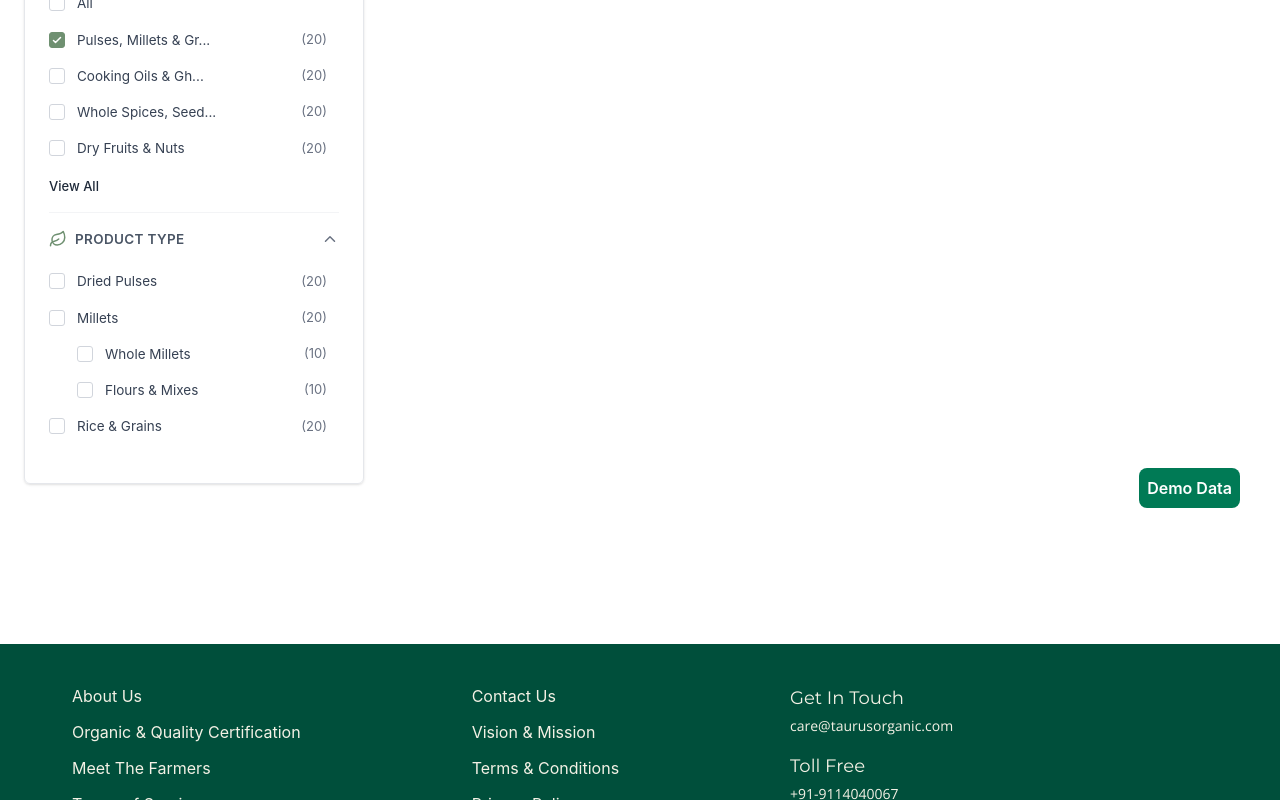
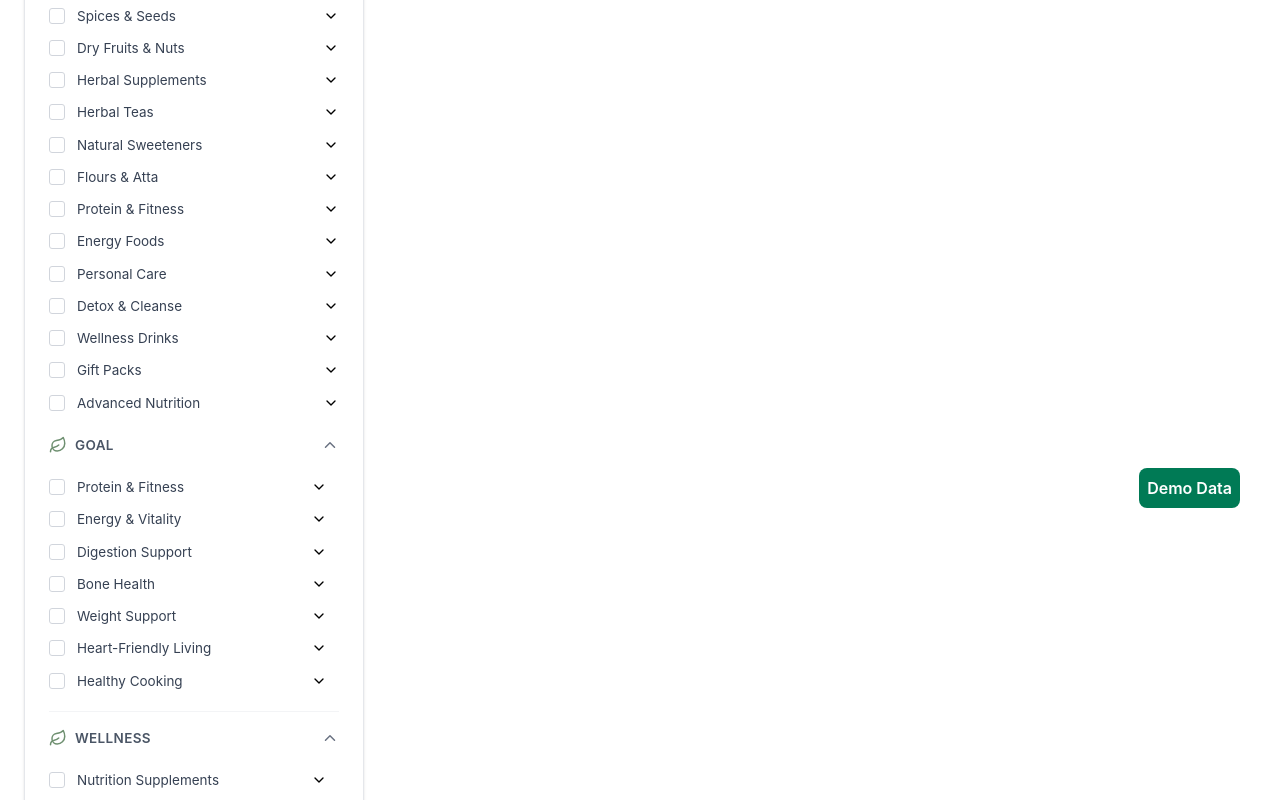
Before and after one commit to pairedProton/DrumEcom.React.web.self, a React (Vite) app: page /products in a window 1280 px wide. Shown: the part 260-1060 px from the top of the page. Built offline with nearby package versions, Linux system fonts and the light colour scheme.

Commit message:
all comit

```diff
--- a/src/pages/ProductList/ProductList.jsx
+++ b/src/pages/ProductList/ProductList.jsx
@@ -1,4 +1,4 @@
-import React, { useState } from 'react'
+import React, { useState, useEffect } from "react";
 import { LuLeaf, LuChevronDown, LuChevronUp } from "react-icons/lu"
 import { useParams } from 'react-router-dom'
 import {useCatDataHandler} from '../../hooks/useCatDataHandler'
@@ -7,25 +7,6 @@ import {useCatDataHandler} from '../../hooks/useCatDataHandler'
 
 
 const CustomCheckbox = ({ id, label, count, checked, onChange, indented = false }) => {
-
-
-const { categoryData, goalData, wellnessData } = useCatDataHandler();
-
-const { categorySlug, subCategorySlug } = useParams();
-// const {yoyo} = useParams();
-
-// console.log("this is params"+yoyo);
-
-const [filters, setFilters] = useState({
-  category: [],
-  subCategory: [],
-  goal: [],
-  goalSubCategory: [],
-  wellness: [],
-  wellnessSubCategory: [],
-});
-
-
   return (
     <div className={`flex items-center justify-between py-1.5 ${indented ? 'ml-7' : ''}`}>
       <div className="flex items-center gap-3 overflow-hidden">
@@ -87,70 +68,219 @@ const FilterAccordion = ({ title, defaultOpen = true, children }) => {
 };
 
 const ProductList = () => {
-  const [categories, setCategories] = useState({
-    all: false,
-    pulses: true,
-    oils: false,
-    spices: false,
-    dryFruits: false,
+
+const { categoryData, goalData, wellnessData } = useCatDataHandler();
+
+  const { categorySlug, subCategorySlug } = useParams();
+
+  const [filters, setFilters] = useState({
+    category: [],
+    subCategory: [],
+    goal: [],
+    goalSubCategory: [],
+    wellness: [],
+    wellnessSubCategory: [],
   });
 
-  const [types, setTypes] = useState({
-    driedPulses: false,
-    millets: false,
-    wholeMillets: false,
-    flours: false,
-    rice: false,
-  });
+  useEffect(() => {
+    if (categorySlug) {
+      setFilters(prev => ({
+        ...prev,
+        category: [categorySlug],
+      }));
 
-  const handleCategoryChange = (e) => {
-    setCategories({ ...categories, [e.target.id]: e.target.checked });
+      setExpanded(prev => ({
+        ...prev,
+        [categorySlug]: true,
+      }));
+    }
+
+    if (subCategorySlug) {
+      setFilters(prev => ({
+        ...prev,
+        subCategory: [subCategorySlug],
+      }));
+    }
+  }, [categorySlug, subCategorySlug]);
+
+
+  const toggleFilter = (group, value) => {
+    setFilters(prev => {
+      const exists = prev[group].includes(value);
+
+      return {
+        ...prev,
+        [group]: exists
+          ? prev[group].filter(item => item !== value)
+          : [...prev[group], value],
+      };
+    });
   };
 
-  const handleTypeChange = (e) => {
-    setTypes({ ...types, [e.target.id]: e.target.checked });
+  const toggleAccordion = slug => {
+    setExpanded(prev => ({
+      ...prev,
+      [slug]: !prev[slug],
+    }));
   };
 
+  const [expanded, setExpanded] = useState({});
+
+  // const handleCategoryChange = (e) => {
+  //   setCategories({ ...categories, [e.target.id]: e.target.checked });
+  // };
+
+  // const handleTypeChange = (e) => {
+  //   setTypes({ ...types, [e.target.id]: e.target.checked });
+  // };
+
   return (
-    <div className='container mx-auto w-full min-h-screen flex gap-6 p-6 font-sans bg-white' >
+    <div className="container mx-auto w-full min-h-screen flex gap-6 p-6 font-sans bg-white">
       <div className="categorySec w-[30%] min-w-[300px] max-w-[340px] flex flex-col border border-gray-200 rounded-md p-6 shadow-sm h-fit">
-
         {/* Header */}
         <div className="filter flex justify-between items-center mb-4">
-          <h5 className='text-[14px] font-bold text-gray-800 tracking-wider' >FILTERS</h5>
-          <button className='text-[11px] font-bold text-[#446b5a] uppercase tracking-wider hover:underline' >
+          <h5 className="text-[14px] font-bold text-gray-800 tracking-wider">
+            FILTERS
+          </h5>
+          <button className="text-[11px] font-bold text-[#446b5a] uppercase tracking-wider hover:underline">
             Clear All
           </button>
         </div>
 
-        <hr className='w-full h-px bg-gray-200 border-0 mb-1' />
+        <hr className="w-full h-px bg-gray-200 border-0 mb-1" />
 
         {/* Product Category Accordion */}
-        <FilterAccordion title="Product Category" defaultOpen={true}>
-          <div className="flex flex-col gap-1">
-            <CustomCheckbox id="all" label="All" checked={categories.all} onChange={handleCategoryChange} />
-            <CustomCheckbox id="pulses" label="Pulses, Millets & Gr..." count="20" checked={categories.pulses} onChange={handleCategoryChange} />
-            <CustomCheckbox id="oils" label="Cooking Oils & Gh..." count="20" checked={categories.oils} onChange={handleCategoryChange} />
-            <CustomCheckbox id="spices" label="Whole Spices, Seed..." count="20" checked={categories.spices} onChange={handleCategoryChange} />
-            <CustomCheckbox id="dryFruits" label="Dry Fruits & Nuts" count="20" checked={categories.dryFruits} onChange={handleCategoryChange} />
-            <button className="text-[13px] text-left text-gray-800 mt-2 hover:text-[#6f9071] font-medium w-fit">View All</button>
+        {categoryData.map(cat => (
+          <div key={cat.slug}>
+            <div className="flex items-center justify-between">
+              <CustomCheckbox
+                id={cat.slug}
+                label={cat.name}
+                checked={filters.category.includes(cat.slug)}
+                onChange={() => {
+                  toggleFilter("category", cat.slug);
+
+                  setExpanded(prev => ({
+                    ...prev,
+                    [cat.slug]: true,
+                  }));
+                }}
+              />
+
+              <button onClick={() => toggleAccordion(cat.slug)}>
+                {expanded[cat.slug] ? <LuChevronUp /> : <LuChevronDown />}
+              </button>
+            </div>
+
+            {expanded[cat.slug] && (
+              <div className="ml-6">
+                {cat.subcategories?.map(sub => (
+                  <CustomCheckbox
+                    key={sub.slug}
+                    id={sub.slug}
+                    label={sub.name}
+                    checked={filters.subCategory.includes(sub.slug)}
+                    onChange={() => toggleFilter("subCategory", sub.slug)}
+                  />
+                ))}
+              </div>
+            )}
           </div>
+        ))}
+
+        <FilterAccordion title="Goal">
+          {goalData.map(goal => (
+            <div key={goal.slug}>
+              <div className="flex items-center justify-between">
+                <CustomCheckbox
+                  id={goal.slug}
+                  label={goal.name}
+                  checked={filters.goal.includes(goal.slug)}
+                  onChange={() => {
+                    toggleFilter("goal", goal.slug);
+
+                    setExpanded(prev => ({
+                      ...prev,
+                      [goal.slug]: true,
+                    }));
+                  }}
+                />
+
+                <button onClick={() => toggleAccordion(goal.slug)}>
+                  {expanded[goal.slug] ? <LuChevronUp /> : <LuChevronDown />}
+                </button>
+              </div>
+
+              {expanded[goal.slug] && (
+                <div className="ml-6">
+                  {goal.items?.map(sub => (
+                    <CustomCheckbox
+                      key={sub.slug}
+                      id={sub.slug}
+                      label={sub.name}
+                      checked={filters.goalSubCategory.includes(sub.slug)}
+                      onChange={() => toggleFilter("goalSubCategory", sub.slug)}
+                    />
+                  ))}
+                </div>
+              )}
+            </div>
+          ))}
         </FilterAccordion>
 
-        {/* Product Type Accordion */}
-        <FilterAccordion title="Product Type" defaultOpen={true}>
-          <div className="flex flex-col gap-1">
-            <CustomCheckbox id="driedPulses" label="Dried Pulses" count="20" checked={types.driedPulses} onChange={handleTypeChange} />
-            <CustomCheckbox id="millets" label="Millets" count="20" checked={types.millets} onChange={handleTypeChange} />
-            <CustomCheckbox id="wholeMillets" label="Whole Millets" count="10" indented={true} checked={types.wholeMillets} onChange={handleTypeChange} />
-            <CustomCheckbox id="flours" label="Flours & Mixes" count="10" indented={true} checked={types.flours} onChange={handleTypeChange} />
-            <CustomCheckbox id="rice" label="Rice & Grains" count="20" checked={types.rice} onChange={handleTypeChange} />
-          </div>
-        </FilterAccordion>
+        <FilterAccordion title="Wellness">
 
+  {wellnessData.map(wellness => (
+    <div key={wellness.slug}>
+
+      <div className="flex items-center justify-between">
+        <CustomCheckbox
+          id={wellness.slug}
+          label={wellness.name}
+          checked={filters.wellness.includes(wellness.slug)}
+          onChange={() => {
+            toggleFilter("wellness", wellness.slug);
+
+            setExpanded(prev => ({
+              ...prev,
+              [wellness.slug]: true,
+            }));
+          }}
+        />
+
+        <button onClick={() => toggleAccordion(wellness.slug)}>
+          {expanded[wellness.slug] ? <LuChevronUp /> : <LuChevronDown />}
+        </button>
+      </div>
+
+      {expanded[wellness.slug] && (
+        <div className="ml-6">
+
+          {wellness.items?.map(sub => (
+            <CustomCheckbox
+              key={sub.slug}
+              id={sub.slug}
+              label={sub.name}
+              checked={filters.wellnessSubCategory.includes(sub.slug)}
+              onChange={() =>
+                toggleFilter(
+                  "wellnessSubCategory",
+                  sub.slug
+                )
+              }
+            />
+          ))}
+
+        </div>
+      )}
+
+    </div>
+  ))}
+
+</FilterAccordion>
       </div>
     </div>
-  )
+  );
 }
 
 export default ProductList
```
Also changed, not shown: src/components/layout/navbar/MegaMenu.jsx (+2 -5 lines).
